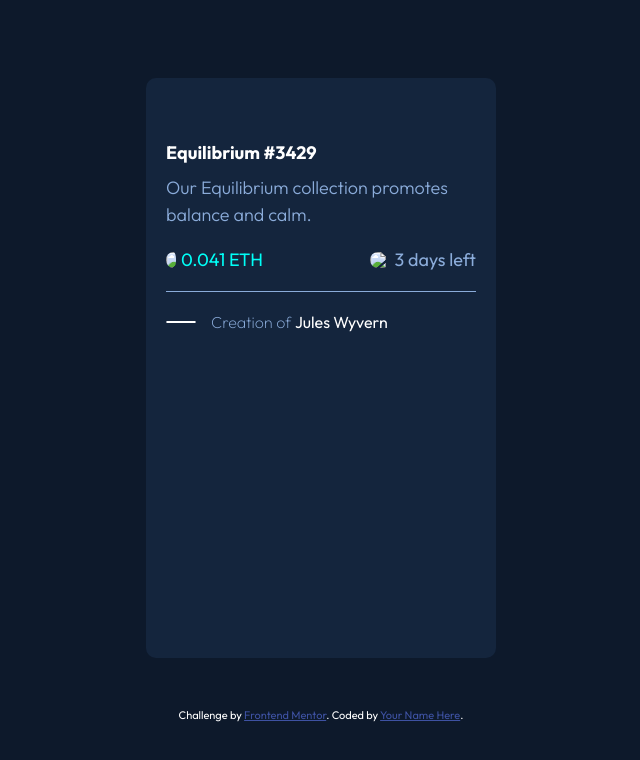
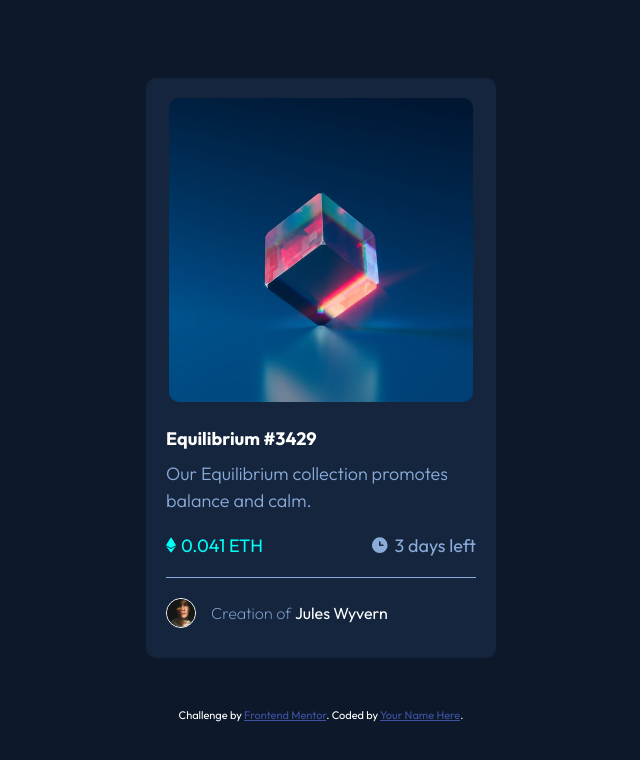
Before and after one commit to taiwonaf/Nft-preview-card, a plain HTML site: page index.html in a window 1280 px wide. Shown: the whole page, without its empty margins (319-959 px from the left). Drawn offline with Linux system fonts and the light colour scheme; the site is published under a folder, as on GitHub Pages, so addresses that start at the root find nothing.

Commit message:
Images not showing corrected with dot(.)

```diff
--- a/index.html
+++ b/index.html
@@ -17,18 +17,18 @@
 <body>
   <div class="container">
     <div class="top">
-      <img src="/images/image-equilibrium.jpg" alt="">
+      <img src="./images/image-equilibrium.jpg" alt="">
     </div>
     <div class="bottom">
       <h4>Equilibrium #3429</h4>
       <p>Our Equilibrium collection promotes balance and calm.</p>
       <div class="price">
-        <span class="left"><img src="/images/icon-ethereum.svg">0.041 ETH</span>
-        <span class="right"><img src="/images/icon-clock.svg">3 days left</span>
+        <span class="left"><img src="./images/icon-ethereum.svg">0.041 ETH</span>
+        <span class="right"><img src="./images/icon-clock.svg">3 days left</span>
       </div>
     </div>
     <div class="footer">
-      <img src="/images/image-avatar.png" alt="">
+      <img src="./images/image-avatar.png" alt="">
       <span class="light">Creation of <span class="thick">Jules Wyvern</span></span>
     </div>
 
```
